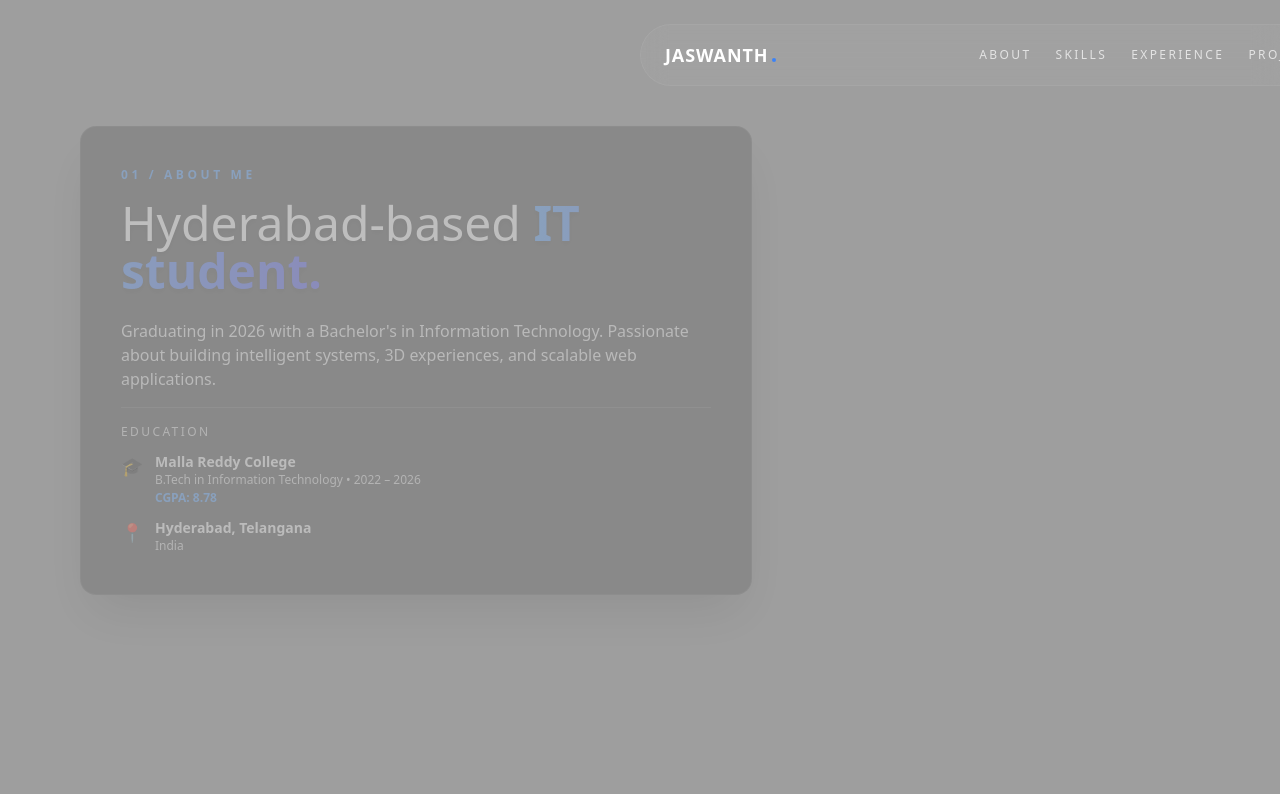
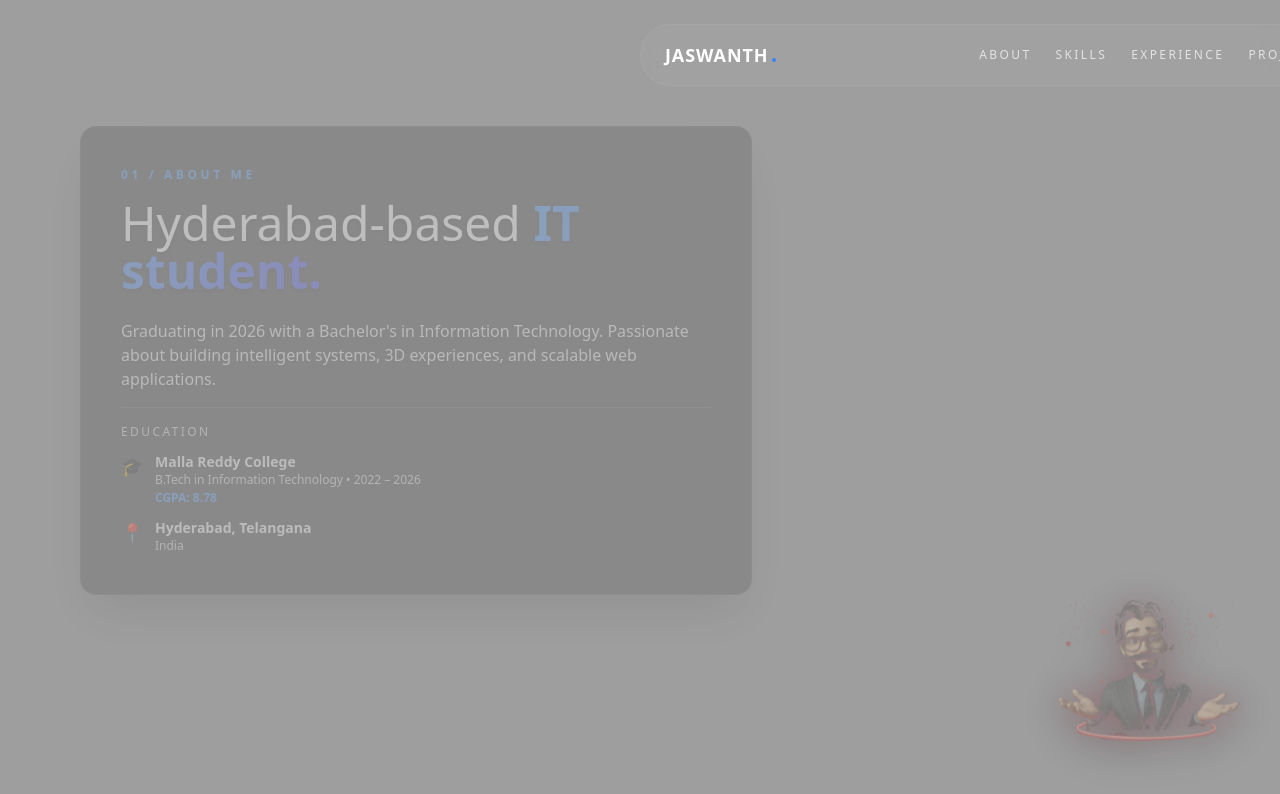
Before and after one commit to jchowdary/Jaswanth_portfolio, a Next.js app: page / in a window 1280 px wide. Both pictures are taken after a click on the button "ABOUT". Shown: the part 687-1481 px from the top of the page. Built offline with nearby package versions, Linux system fonts and the light colour scheme.

Commit message:
Update page.tsx

```diff
--- a/src/app/page.tsx
+++ b/src/app/page.tsx
@@ -90,7 +90,7 @@ function ScrollyCanvas({ scrollYProgress }: { scrollYProgress: MotionValue<numbe
 }
 
 // ═══════════════════════════════════════
-// OVERLAY – ALL 6 SLIDES (CRYSTAL CLEAR)
+// OVERLAY – ALL 6 SLIDES
 // ═══════════════════════════════════════
 function Overlay({ scrollYProgress }: { scrollYProgress: MotionValue<number> }) {
   const s1Opacity = useTransform(scrollYProgress, [0, 0.08, 0.14], [1, 1, 0]);
@@ -117,6 +117,12 @@ function Overlay({ scrollYProgress }: { scrollYProgress: MotionValue<number> })
 
   return (
     <div className="absolute inset-0 w-full h-full pointer-events-none z-10">
+      <style>{`
+        @keyframes avatarFloat {
+          0%, 100% { transform: translateY(0px); }
+          50% { transform: translateY(-11px); }
+        }
+      `}</style>
       <motion.div style={{ backgroundColor: moneyHeistBg }} className="absolute inset-0" />
 
       {/* Floating Masks */}
@@ -154,6 +160,20 @@ function Overlay({ scrollYProgress }: { scrollYProgress: MotionValue<number> })
             <motion.div className="w-full h-1/2 bg-white/80" animate={{ y: ["-100%", "200%"] }} transition={{ duration: 2, repeat: Infinity, ease: "easeInOut" }} />
           </div>
         </div>
+        <img
+          src="/salute.png"
+          alt="salute avatar"
+          style={{
+            position: "absolute",
+            bottom: 0,
+            right: "3%",
+            width: "185px",
+            filter: "drop-shadow(0 0 16px rgba(196,30,58,0.6)) drop-shadow(0 6px 20px rgba(0,0,0,0.8))",
+            pointerEvents: "none",
+            zIndex: 20,
+            animation: "avatarFloat 3.6s ease-in-out infinite"
+          }}
+        />
       </motion.div>
 
       {/* SLIDE 2: ABOUT */}
@@ -170,6 +190,20 @@ function Overlay({ scrollYProgress }: { scrollYProgress: MotionValue<number> })
             </div>
           </div>
         </div>
+        <img
+          src="/shrug.png"
+          alt="shrug avatar"
+          style={{
+            position: "absolute",
+            bottom: 0,
+            right: "3%",
+            width: "185px",
+            filter: "drop-shadow(0 0 16px rgba(196,30,58,0.6)) drop-shadow(0 6px 20px rgba(0,0,0,0.8))",
+            pointerEvents: "none",
+            zIndex: 20,
+            animation: "avatarFloat 3.6s ease-in-out infinite"
+          }}
+        />
       </motion.div>
 
       {/* SLIDE 3: SKILLS */}
@@ -187,6 +221,20 @@ function Overlay({ scrollYProgress }: { scrollYProgress: MotionValue<number> })
             ))}
           </div>
         </div>
+        <img
+          src="/glasses.png"
+          alt="glasses avatar"
+          style={{
+            position: "absolute",
+            bottom: 0,
+            left: "3%",
+            width: "185px",
+            filter: "drop-shadow(0 0 16px rgba(196,30,58,0.6)) drop-shadow(0 6px 20px rgba(0,0,0,0.8))",
+            pointerEvents: "none",
+            zIndex: 20,
+            animation: "avatarFloat 3.6s ease-in-out infinite"
+          }}
+        />
       </motion.div>
 
       {/* SLIDE 4: INTERNSHIP */}
@@ -209,6 +257,20 @@ function Overlay({ scrollYProgress }: { scrollYProgress: MotionValue<number> })
             </div>
           </div>
         </div>
+        <img
+          src="/blueprint.png"
+          alt="blueprint avatar"
+          style={{
+            position: "absolute",
+            bottom: 0,
+            right: "3%",
+            width: "185px",
+            filter: "drop-shadow(0 0 16px rgba(196,30,58,0.6)) drop-shadow(0 6px 20px rgba(0,0,0,0.8))",
+            pointerEvents: "none",
+            zIndex: 20,
+            animation: "avatarFloat 3.6s ease-in-out infinite"
+          }}
+        />
       </motion.div>
 
       {/* SLIDE 5: PROJECTS */}
@@ -226,6 +288,20 @@ function Overlay({ scrollYProgress }: { scrollYProgress: MotionValue<number> })
             ))}
           </div>
         </div>
+        <img
+          src="/arms.png"
+          alt="arms avatar"
+          style={{
+            position: "absolute",
+            bottom: 0,
+            left: "3%",
+            width: "185px",
+            filter: "drop-shadow(0 0 16px rgba(196,30,58,0.6)) drop-shadow(0 6px 20px rgba(0,0,0,0.8))",
+            pointerEvents: "none",
+            zIndex: 20,
+            animation: "avatarFloat 3.6s ease-in-out infinite"
+          }}
+        />
       </motion.div>
 
       {/* SLIDE 6: CONTACT */}
@@ -241,6 +317,20 @@ function Overlay({ scrollYProgress }: { scrollYProgress: MotionValue<number> })
             <button type="submit" className="w-full bg-[#c41e3a] hover:bg-[#a01830] text-white font-display tracking-wider text-sm py-3.5 rounded-xl transition-colors flex items-center justify-center gap-2 font-semibold">SEND SIGNAL 🔴 <ArrowRight className="w-4 h-4" /></button>
           </form>
         </div>
+        <img
+          src="/handshake.png"
+          alt="handshake avatar"
+          style={{
+            position: "absolute",
+            bottom: 0,
+            right: "3%",
+            width: "185px",
+            filter: "drop-shadow(0 0 16px rgba(196,30,58,0.6)) drop-shadow(0 6px 20px rgba(0,0,0,0.8))",
+            pointerEvents: "none",
+            zIndex: 20,
+            animation: "avatarFloat 3.6s ease-in-out infinite"
+          }}
+        />
       </motion.div>
     </div>
   );
```
